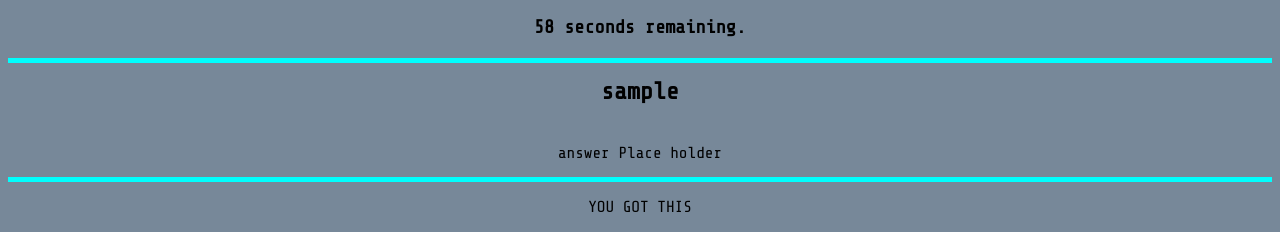
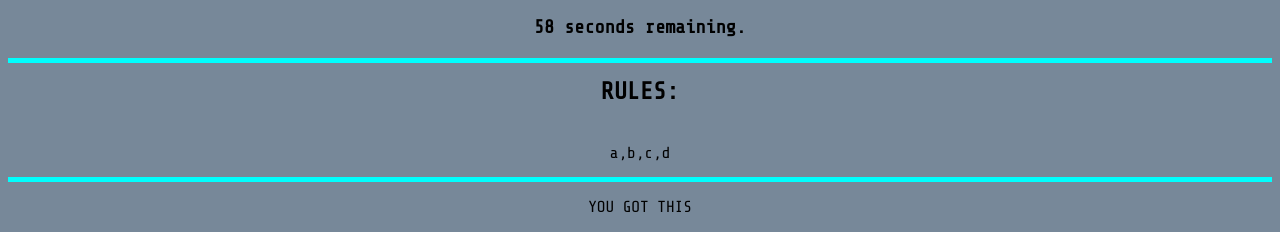
Before and after one commit to LutzJason92/JDLCodeQuiz, a plain HTML site: page index.html in a window 1280 px wide. Both pictures are taken after a click on the button "*START QUIZ*". Shown: the part 186-418 px from the top of the page. Drawn offline with nearby package versions, Linux system fonts and the light colour scheme.

Commit message:
JS edit
caught errors, edited to link answers to page

```diff
--- a/assets/js/script.js
+++ b/assets/js/script.js
@@ -75,13 +75,17 @@ function startTimer (){
 };
 
 function questions(){
-        beginQuestion1.textContent = "question Place Holder"
+    //proves content is pushed to page
+        //beginQuestion1.textContent = "question Place Holder"
         displayAnswers.textContent = "answer Place holder"
 
         for (var i = 0; i < quizQuestions.length; i++)
+        // assigns variable ID 'displayQuestion' to the questions within quizQuestions array
             var displayQuestion = quizQuestions[questionAndanswersArray].question
+
+        // assigns variable ID 'displayChoices'
             var displayChoices = quizQuestions[questionAndanswersArray].choices;
-            beginQuestion1.textContent = displayQuestion;
+            displayAnswers.textContent = displayChoices;
 
 };
 
--- a/index.html
+++ b/index.html
@@ -28,7 +28,7 @@
 
     <container class="quizContainer">
         <h2 id="questions">RULES:</h2>
-        <ul id="answers"> SELECT AN ANSWER. IF YOUR CHOICE IS WRONG, YOUR TIMER WILL BE PENALIZED BY 10 SECONDS. WHEN YOU'RE READY, CLICK 'START QUIZ'. GOOD LUCK!
+        <ul id="answers"> SELECT AN ANSWER. IF YOUR CHOICE IS WRONG, THE TIMER WILL BE PENALIZED BY 10 SECONDS. WHEN YOU'RE READY, CLICK 'START QUIZ'. GOOD LUCK!
         </ul>
 
     </container>
```
